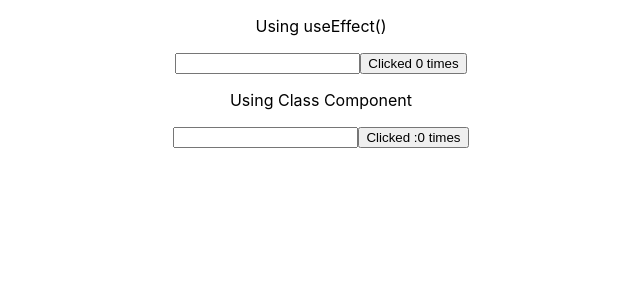
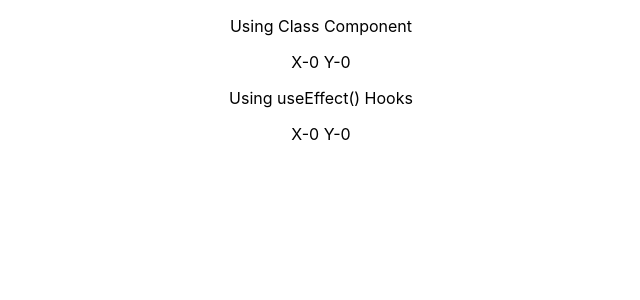
Before and after one commit to Dhrubo-Arafah/react-hooks, a React (Create React App) app: page / in a window 1280 px wide. Shown: the top 300 px of the page, without its empty margins (319-959 px from the left). Built offline with nearby package versions, Linux system fonts and the light colour scheme.

Commit message:
Run useEffect() only once

```diff
--- a/src/App.js
+++ b/src/App.js
@@ -1,12 +1,12 @@
 import './App.css';
-import ClassCounterOne from './components/useEffect/ClassCounterOne';
-import HookCounterOne from './components/useEffect/HookCounterOne';
+import ClassMouse from './components/useEffect/LectureTwo/ClassMouse';
+import HookMouse from './components/useEffect/LectureTwo/HookMouse';
 
 function App() {
   return (
     <div className="App">
-      <HookCounterOne />
-      <ClassCounterOne/>
+      <ClassMouse />
+      <HookMouse/>
     </div>
   );
 }
--- /dev/null
+++ b/src/components/useEffect/LectureTwo/ClassMouse.js
@@ -0,0 +1,30 @@
+import React, { Component } from 'react'
+
+export class ClassMouse extends Component {
+ constructor(props) {
+  super(props);
+  this.state = {
+   x: 0,
+   y: 0,
+  }
+ }
+
+ logMousePosition = e => {
+ this.setState({x:e.clientX, y:e.clientY})
+ }
+
+ componentDidMount() {
+  window.addEventListener('mousemove', this.logMousePosition)
+ }
+
+ render() {
+  return (
+   <div>
+    <p>Using Class Component</p>
+    X-{this.state.x} Y-{this.state.y}
+   </div>
+  )
+ }
+}
+
+export default ClassMouse
--- /dev/null
+++ b/src/components/useEffect/LectureTwo/HookMouse.js
@@ -0,0 +1,27 @@
+import React, { useState, useEffect } from 'react'
+
+const HookMouse = () => {
+
+ const [x, setX] = useState(0)
+ const [y, setY] = useState(0)
+
+ const logMousePosition = e => {
+  console.log('Mouse Event')
+  setX(e.clientX)
+  setY(e.clientY)
+ }
+
+ useEffect(() => {
+  console.log('useEffect called')
+  window.addEventListener('mousemove', logMousePosition)
+ }, [])
+
+ return (
+  <div>
+   <p>Using useEffect() Hooks</p>
+    X-{x} Y-{y}
+  </div>
+ )
+}
+
+export default HookMouse
```
Also changed, not shown: src/components/useEffect/LectureOne/ClassCounterOne.js (renamed from src/components/useEffect/ClassCounterOne.js), src/components/useEffect/LectureOne/HookCounterOne.js (renamed from src/components/useEffect/HookCounterOne.js), src/components/useState/LectureOne/ClassCounter.js (renamed from src/components/useState/ClassCounter.js), src/components/useState/LectureOne/HookCounter.js (renamed from src/components/useState/HookCounter.js).
